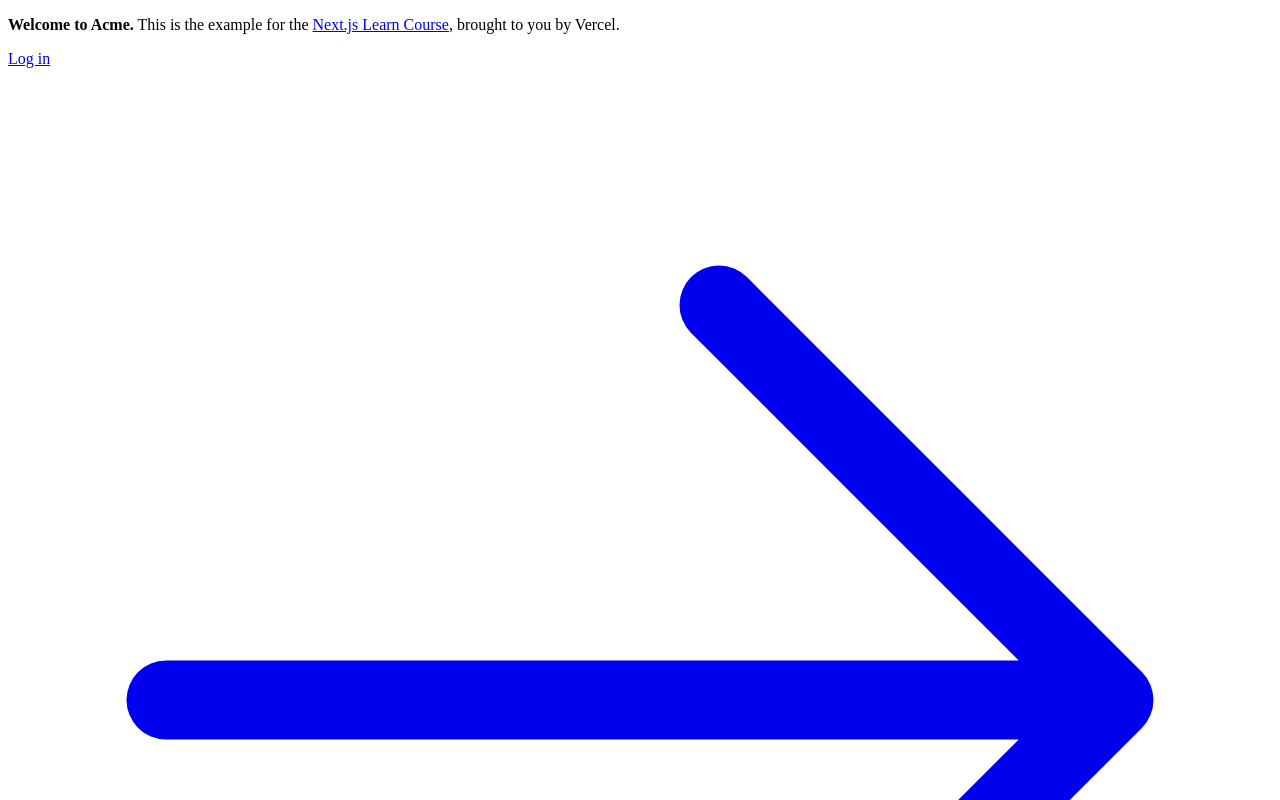
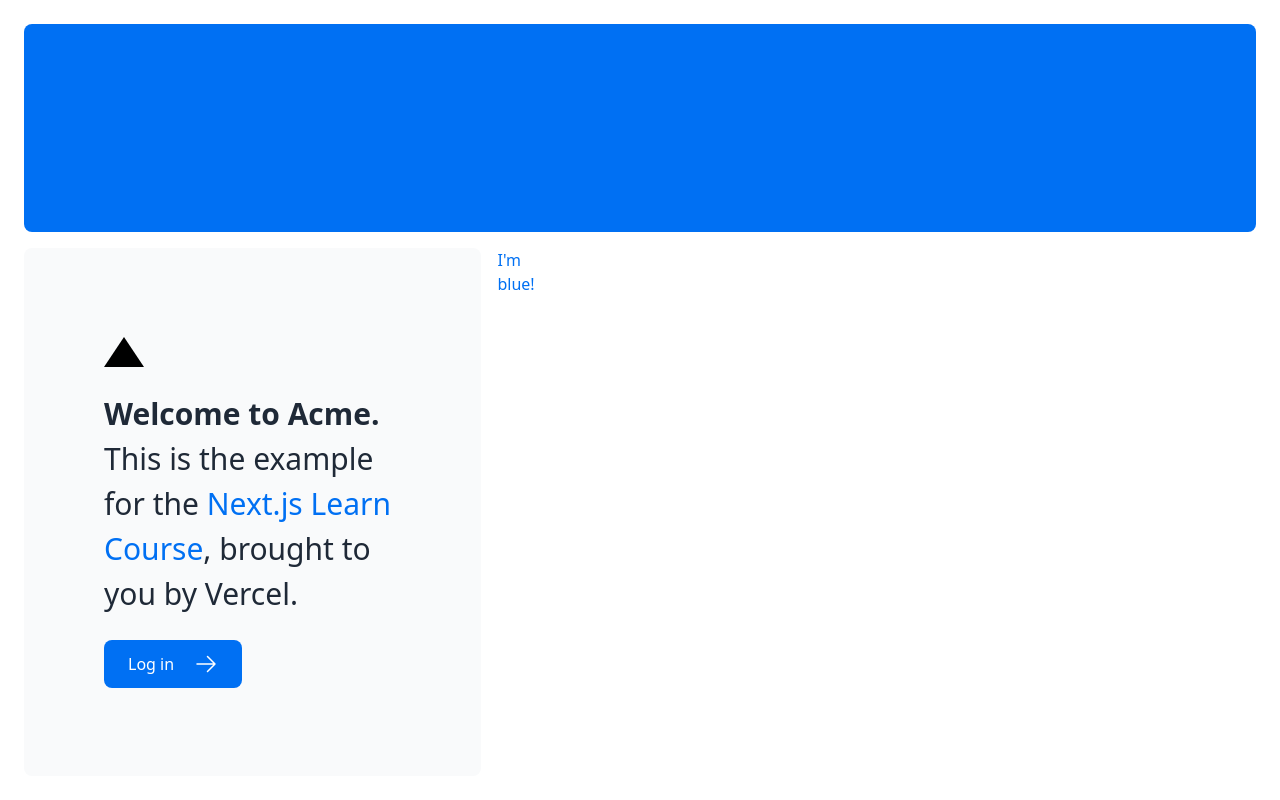
Before and after one commit to SirChristianWilliam/financial-dashboard, a Next.js app: page / in a window 1280 px wide. Shown: the top 800 px of the page. Built offline with nearby package versions, Linux system fonts and the light colour scheme.

Commit message:
Initialize project

```diff
--- a/app/layout.tsx
+++ b/app/layout.tsx
@@ -1,3 +1,6 @@
+import '@/app/ui/global.css';
+
+
 export default function RootLayout({
   children,
 }: {
--- a/app/page.tsx
+++ b/app/page.tsx
@@ -1,7 +1,7 @@
 import AcmeLogo from '@/app/ui/acme-logo';
 import { ArrowRightIcon } from '@heroicons/react/24/outline';
 import Link from 'next/link';
-
+import styles from '@/app/ui/home.module.css';
 export default function Page() {
   return (
     <main className="flex min-h-screen flex-col p-6">
@@ -10,6 +10,9 @@ export default function Page() {
       </div>
       <div className="mt-4 flex grow flex-col gap-4 md:flex-row">
         <div className="flex flex-col justify-center gap-6 rounded-lg bg-gray-50 px-6 py-10 md:w-2/5 md:px-20">
+          <div
+            className={styles.shape}
+          />
           <p className={`text-xl text-gray-800 md:text-3xl md:leading-normal`}>
             <strong>Welcome to Acme.</strong> This is the example for the{' '}
             <a href="https://nextjs.org/learn/" className="text-blue-500">
@@ -24,6 +27,8 @@ export default function Page() {
             <span>Log in</span> <ArrowRightIcon className="w-5 md:w-6" />
           </Link>
         </div>
+        <h1 className="text-blue-500">I'm blue!</h1>
+
         <div className="flex items-center justify-center p-6 md:w-3/5 md:px-28 md:py-12">
           {/* Add Hero Images Here */}
         </div>
--- /dev/null
+++ b/app/ui/home.module.css
@@ -0,0 +1,7 @@
+.shape {
+    height: 0;
+    width: 0;
+    border-bottom: 30px solid black;
+    border-left: 20px solid transparent;
+    border-right: 20px solid transparent;
+  }
--- a/tsconfig.json
+++ b/tsconfig.json
@@ -30,5 +30,8 @@
     "app/lib/placeholder-data.js",
     "scripts/seed.js"
   ],
-  "exclude": ["node_modules"]
+  "exclude": [
+    "node_modules",
+    "env"
+  ]
 }
```
